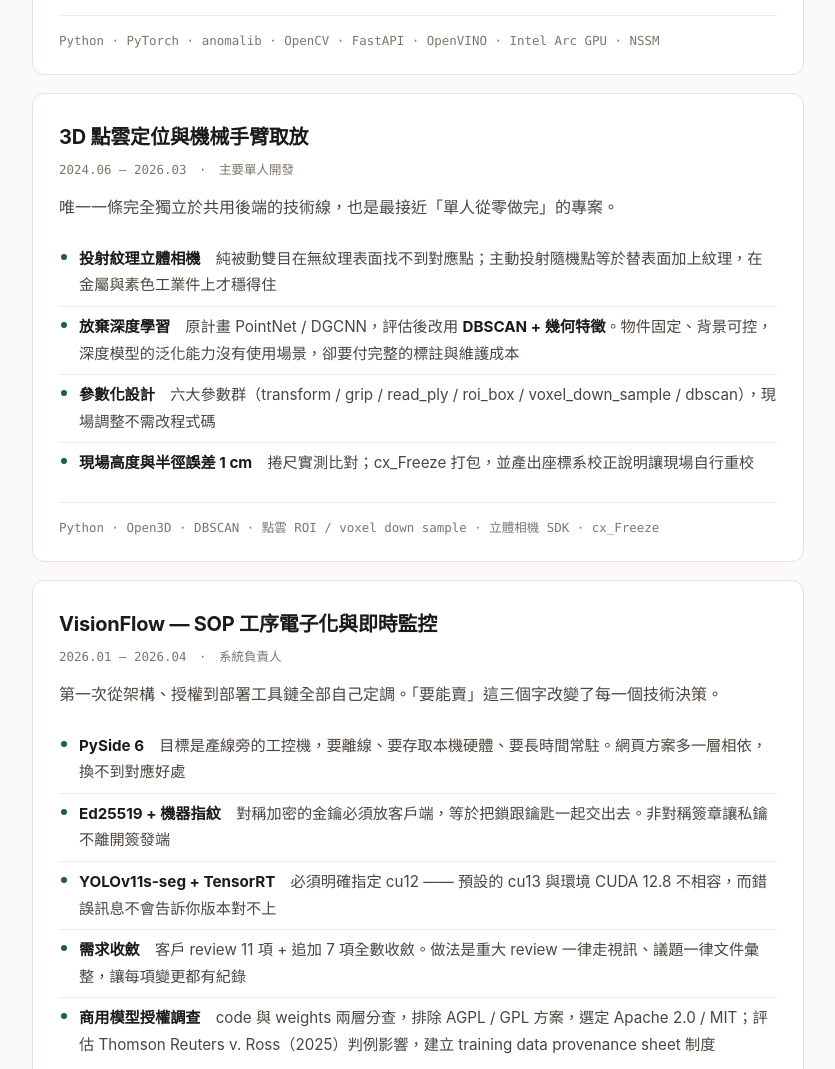
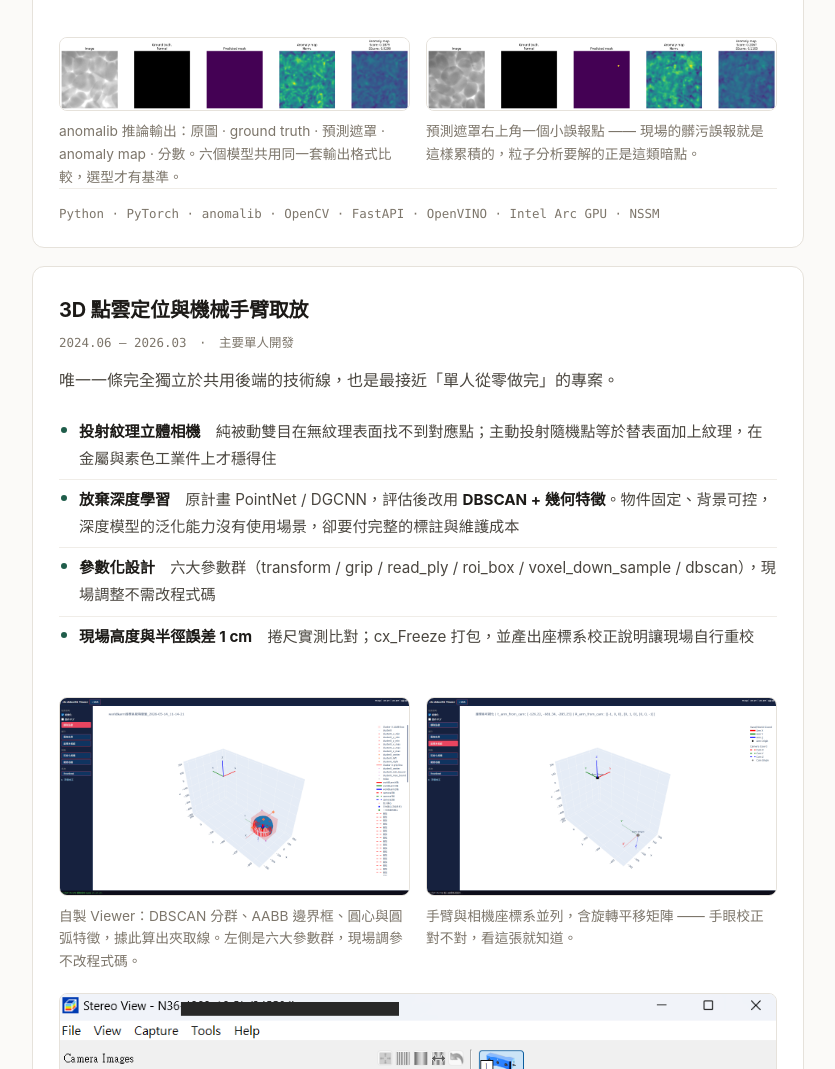
Before and after one commit to HANK572718/HANK572718.github.io, a plain HTML site: page index.html in a window 1280 px wide. Shown: the part 1591-2660 px from the top of the page, without its empty margins (222-1057 px from the left). Drawn offline with Linux system fonts and the light colour scheme.

Commit message:
feat: add project screenshots with captions

```diff
--- a/index.html
+++ b/index.html
@@ -87,6 +87,13 @@
   border-top:1px solid var(--line-soft); padding-top:14px; margin:0;
 }
 
+/* ---------- figures ---------- */
+figure{margin:20px 0 0}
+figure img{width:100%; border:1px solid var(--line); border-radius:8px; display:block; background:#fff}
+figcaption{margin-top:9px; font-size:.86rem; color:var(--ink-3); line-height:1.65}
+.figs{display:grid; grid-template-columns:1fr 1fr; gap:16px; margin:20px 0 0}
+@media (max-width:620px){ .figs{grid-template-columns:1fr} }
+
 /* ---------- open source table ---------- */
 .scroller{overflow-x:auto; -webkit-overflow-scrolling:touch}
 table{border-collapse:collapse; width:100%; font-size:.94rem; min-width:520px}
@@ -164,6 +171,12 @@
         <li><b>工具機產業展會</b>　<b>3.5 週</b>從零到功能全數完成，含相機架設、光源、取像、訓練、驗證；依 CPU-only 條件選 STFPM，模型僅 21.35 MB</li>
         <li><b>共用訓練後端</b>　六類端點、anomalib 六模型 benchmark、branch + tag 管理 <b>4 客戶約 50 個 tag</b>；推論非同步化解決 FastAPI 阻塞</li>
       </ul>
+      <div class="figs">
+        <figure><img src="img/anomaly-result-normal.png" alt="異常偵測推論結果面板">
+          <figcaption>anomalib 推論輸出：原圖 · ground truth · 預測遮罩 · anomaly map · 分數。六個模型共用同一套輸出格式比較，選型才有基準。</figcaption></figure>
+        <figure><img src="img/anomaly-result-falsepositive.png" alt="含誤報的推論結果">
+          <figcaption>預測遮罩右上角一個小誤報點 —— 現場的髒污誤報就是這樣累積的，粒子分析要解的正是這類暗點。</figcaption></figure>
+      </div>
       <p class="stack">Python · PyTorch · anomalib · OpenCV · FastAPI · OpenVINO · Intel Arc GPU · NSSM</p>
     </article>
 
@@ -177,6 +190,14 @@
         <li><b>參數化設計</b>　六大參數群（transform / grip / read_ply / roi_box / voxel_down_sample / dbscan），現場調整不需改程式碼</li>
         <li><b>現場高度與半徑誤差 1 cm</b>　捲尺實測比對；cx_Freeze 打包，並產出座標系校正說明讓現場自行重校</li>
       </ul>
+      <div class="figs">
+        <figure><img src="img/pointcloud-cluster-grip.png" alt="點雲分群與夾取點">
+          <figcaption>自製 Viewer：DBSCAN 分群、AABB 邊界框、圓心與圓弧特徵，據此算出夾取線。左側是六大參數群，現場調參不改程式碼。</figcaption></figure>
+        <figure><img src="img/handeye-coordinate-frames.png" alt="手眼座標系視覺化">
+          <figcaption>手臂與相機座標系並列，含旋轉平移矩陣 —— 手眼校正對不對，看這張就知道。</figcaption></figure>
+      </div>
+      <figure><img src="img/stereo-camera-calibration.png" alt="立體相機工作區校正">
+        <figcaption>工作區校正：左側上下為雙目影像，綠點是自動偵測到的校正板圖案；右下 3D View 為重建出的平面。（相機序號已遮蔽。）</figcaption></figure>
       <p class="stack">Python · Open3D · DBSCAN · 點雲 ROI / voxel down sample · 立體相機 SDK · cx_Freeze</p>
     </article>
 
```
Also changed, not shown: img/anomaly-result-falsepositive.png (added), img/anomaly-result-normal.png (added), img/api-cal-offset.png (added), img/api-capture-features.png (added), img/handeye-coordinate-frames.png (added), img/mvtec-ad-dataset.png (added), img/pointcloud-cluster-grip.png (added), img/stereo-camera-calibration.png (added).
